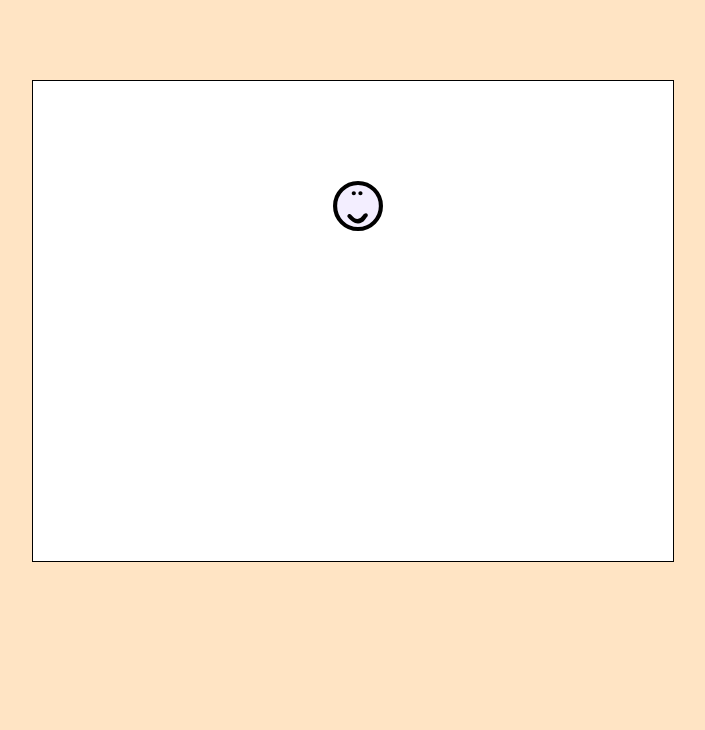
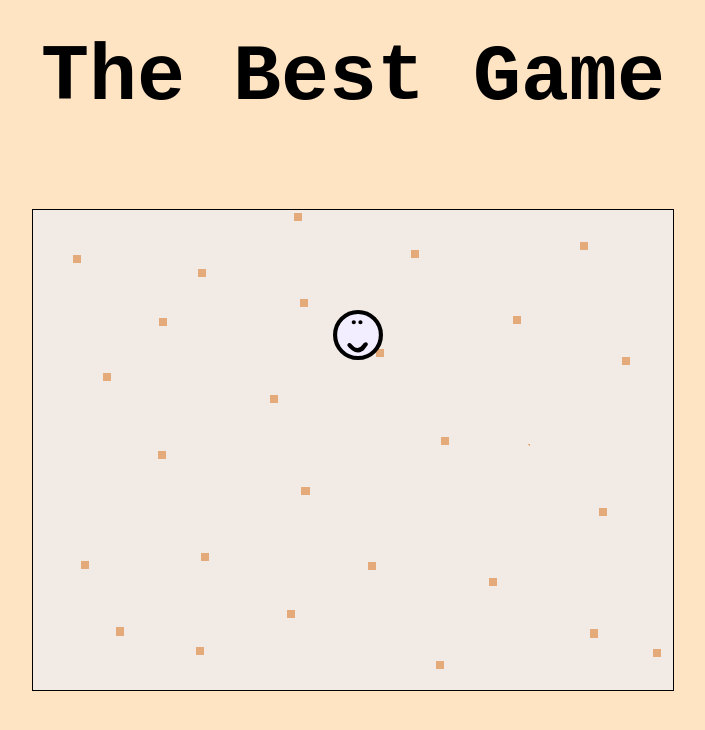
Before and after one commit to turbocat009/roguelike-JS, a plain HTML site: page index.html in a window 1280 px wide. Shown: the whole page, without its empty margins (287-992 px from the left). Drawn offline with Linux system fonts and the light colour scheme.

Commit message:
Added Styles

```diff
--- a/index.html
+++ b/index.html
@@ -9,6 +9,7 @@
 </head>
 
 <body>
+    <h1>The Best Game</h1>
     <canvas id="Canvas"></canvas>
     <div style="display:none;">
         <img
--- a/styles.css
+++ b/styles.css
@@ -5,12 +5,20 @@ body {
     padding: 0;
     text-align: center;
     display: flex;
+    flex-direction: column;
+}
+
+h1 {
+    font-size: 5rem;
+    margin-top: 2rem;
 }
 
 canvas {
-    background-color: white;
+    background: url(./content/Sprites/background.png);
     border: 1px solid black;
     display: flex;
+    justify-content: center;
+    align-content: center;
     margin: 0 auto;
-    margin-top: 5rem;
+    margin-top: 2rem;
 }
```
Also changed, not shown: content/Sprites/background.png (added), content/Sprites/pixil-frame-0.png (added), 1 other file.
